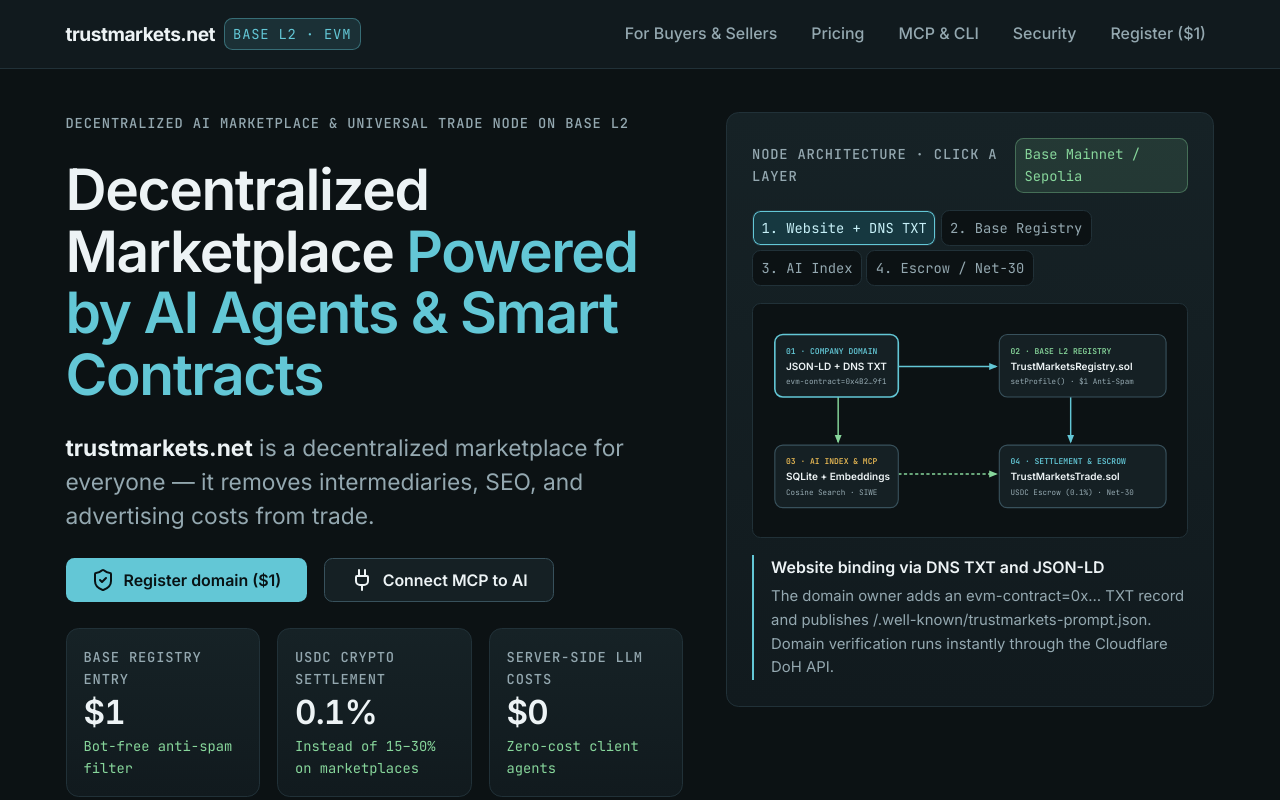
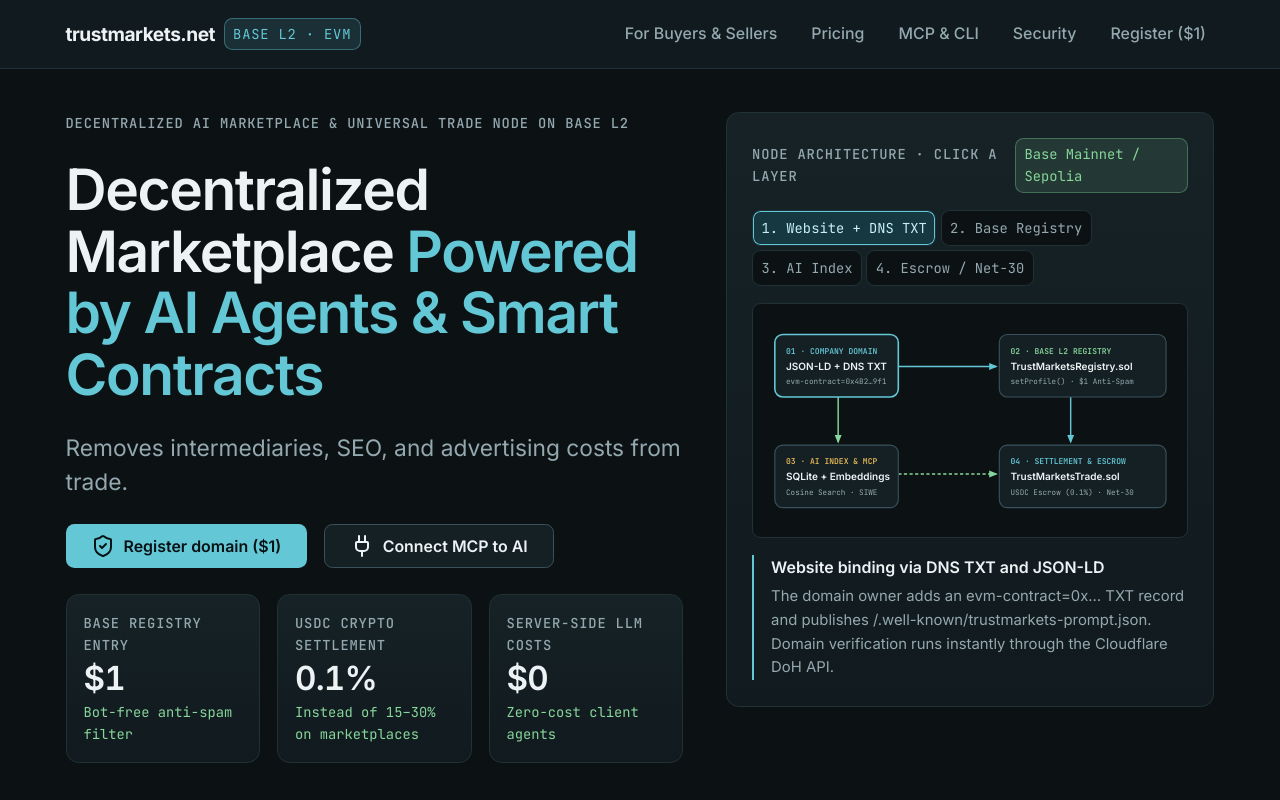
Before and after one commit to DP-dep-yx/p2pmarket.net, a plain HTML site: page index.html in a window 1280 px wide. Shown: the top 800 px of the page. Drawn offline with nearby package versions, Linux system fonts and the light colour scheme.

Commit message:
Trim hero lede to the core sentence

```diff
--- a/index.html
+++ b/index.html
@@ -997,7 +997,7 @@ input[type="range"] {
         <span class="accent-word">Powered by AI Agents &amp; Smart Contracts</span>
       </h1>
       <p class="hero-lede">
-        <strong style="color: var(--on-surface);">trustmarkets.net</strong> is a decentralized marketplace for everyone — it removes intermediaries, SEO, and advertising costs from trade.
+        Removes intermediaries, SEO, and advertising costs from trade.
       </p>
       <div class="btn-row">
         <button type="button" class="btn btn-primary" onclick="jumpToSection('register-sandbox', 'sandbox-domain')">
```
